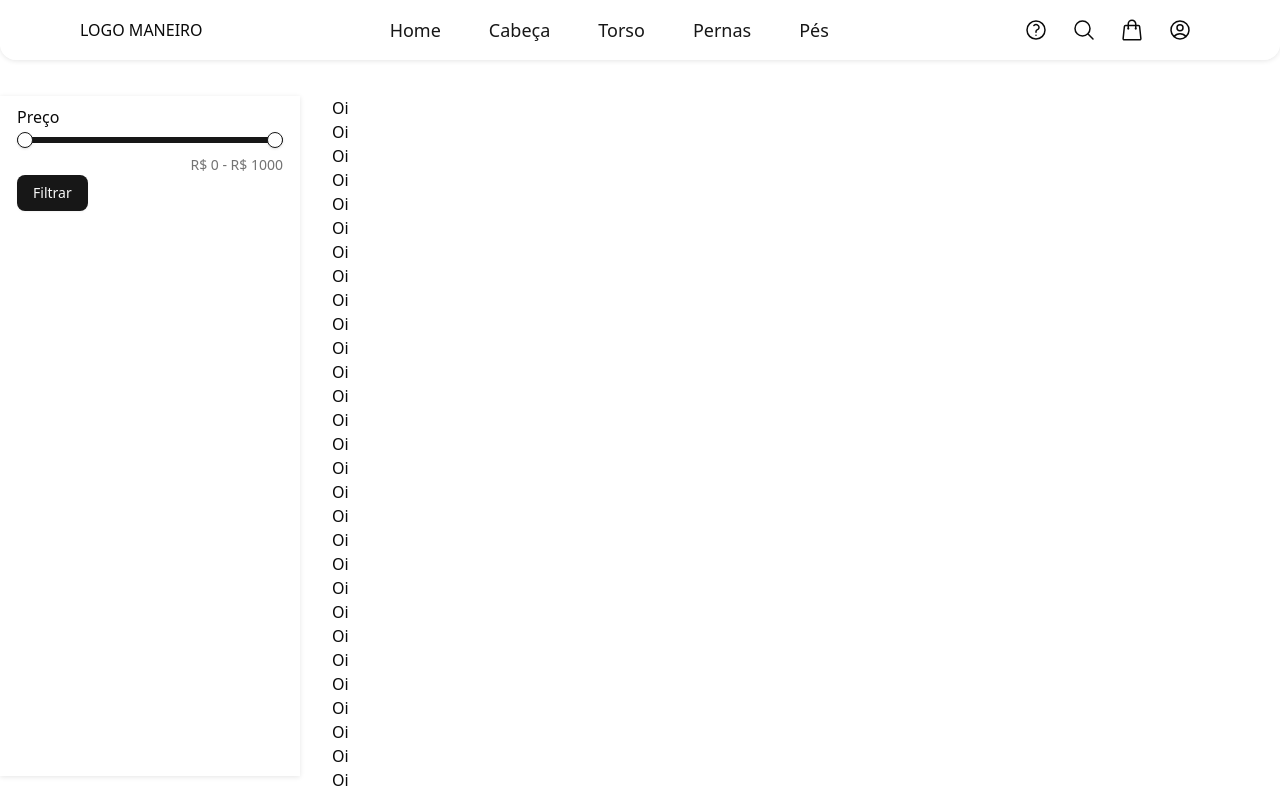
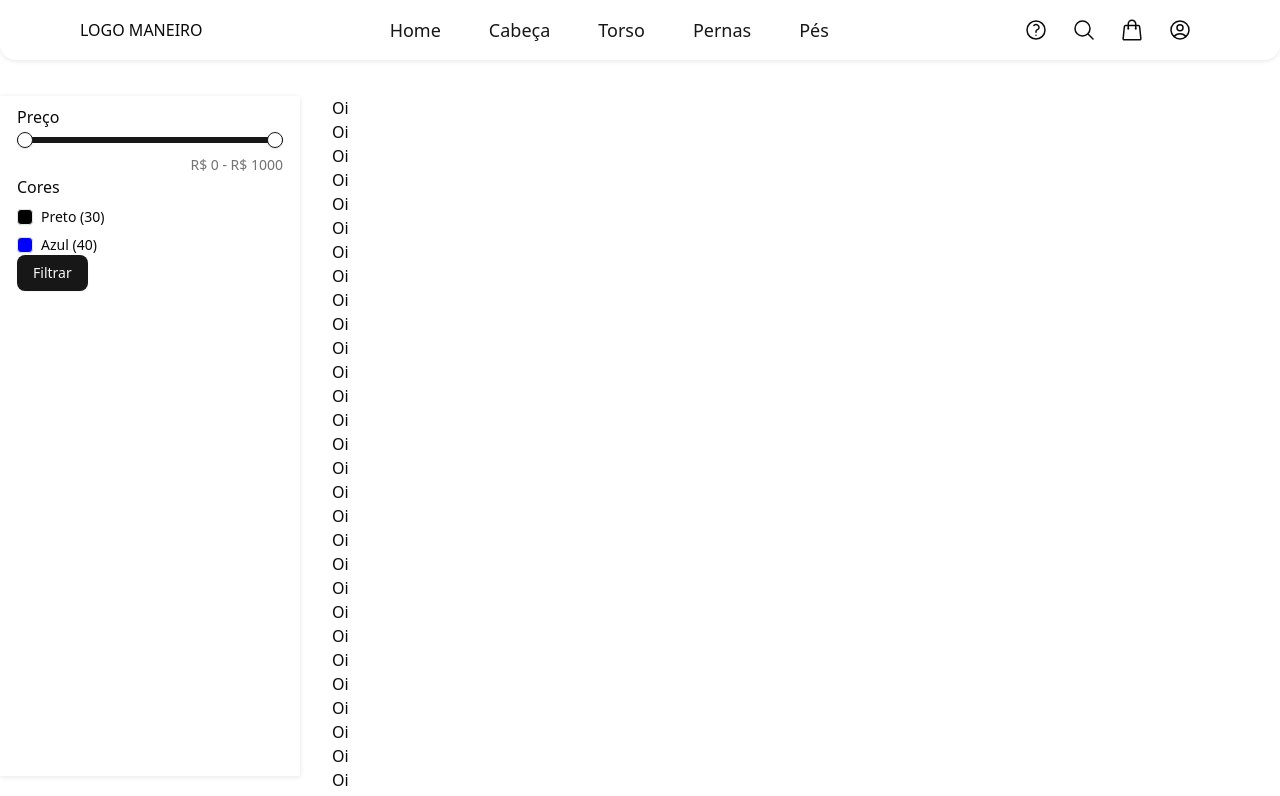
Before and after one commit to GDDario/alive-ecommerce, a Next.js app in the folder app/: page /categoria/cabeca in a window 1280 px wide. Shown: the top 796 px of the page. Built offline with nearby package versions, Linux system fonts and the light colour scheme.

Commit message:
feat(app): integrate checkbox filter with the form

```diff
--- a/app/mock/head-filters-mock.tsx
+++ b/app/mock/head-filters-mock.tsx
@@ -12,25 +12,25 @@ const HeadFiltersMock = (): any[] => [
         "minimum": 0,
         "maximum": 1000,
     },
-    // {
-    //     "type": "checkbox",
-    //     "name": "colors",
-    //     "label": "Cores",
-    //     "options": [
-    //         {
-    //             "label": "Preto",
-    //             "value": "black",
-    //             "quantity": 30,
-    //             "color": "#000"
-    //         },
-    //         {
-    //             "label": "Azul",
-    //             "value": "blue",
-    //             "quantity": 40,
-    //             "color": "#00f"
-    //         },
-    //     ],
-    // },
+    {
+        "type": "checkbox",
+        "name": "colors",
+        "label": "Cores",
+        "options": [
+            {
+                "label": "Preto",
+                "value": "black",
+                "quantity": 30,
+                "color": "#000"
+            },
+            {
+                "label": "Azul",
+                "value": "blue",
+                "quantity": 40,
+                "color": "#00f"
+            },
+        ],
+    },
     // {
     //     "type": "checkbox",
     //     "name": "size",
--- a/app/package.json
+++ b/app/package.json
@@ -10,6 +10,7 @@
   },
   "dependencies": {
     "@hookform/resolvers": "^5.0.1",
+    "@radix-ui/react-checkbox": "^1.3.1",
     "@radix-ui/react-label": "^2.1.6",
     "@radix-ui/react-radio-group": "^1.3.6",
     "@radix-ui/react-separator": "^1.1.6",
--- /dev/null
+++ b/app/src/app/Components/SideMenu/Filters/CheckboxFilter.tsx
@@ -0,0 +1,75 @@
+import React from "react";
+import {FormItem, FormLabel, FormMessage} from "@/components/ui/form";
+import {Slider} from "@/components/ui/slider";
+import {Controller} from "react-hook-form";
+import {CheckboxOption} from "@/types/filters";
+import {Checkbox} from "@/components/ui/checkbox";
+
+type CheckboxFilterProps = {
+    name: string;
+    label: string;
+    options: CheckboxOption[];
+    control: any;
+};
+
+const CheckboxFilter: React.FC<CheckboxFilterProps> = ({ name, label, options, control }) => {
+    const generateLabelText = (option: CheckboxOption): string => {
+        let text = option.label;
+
+        if (option.quantity !== undefined) {
+            text += ` (${option.quantity})`;
+        }
+
+        return text;
+    }
+
+    // const generateCheckboxStyle = (color?: string): object => {
+    //
+    // }
+
+    return (
+        <FormItem>
+            <FormLabel>{label}</FormLabel>
+
+            <Controller
+                control={control}
+                name={name}
+                defaultValue={[]}
+                render={({ field }) => {
+                    const value = field.value ?? [];
+
+                    return (
+                        <div className="flex flex-col gap-2">
+                            {options.map((option: CheckboxOption) => {
+                                const isChecked = value.includes(option.value);
+
+                                const handleChange = () => {
+                                    if (isChecked) {
+                                        field.onChange(value.filter((v: string) => v !== option.value));
+                                    } else {
+                                        field.onChange([...value, option.value]);
+                                    }
+                                };
+
+                                return (
+                                    <div className="flex items-center gap-2" key={option.value}>
+                                        <Checkbox
+                                            checked={isChecked}
+                                            onCheckedChange={handleChange}
+                                            style={{backgroundColor: option.color ? option.color: "black"}}
+                                        />
+                                        <span className="text-sm">{generateLabelText(option)}</span>
+                                    </div>
+                                );
+                            })}
+                        </div>
+                    );
+                }}
+            />
+
+            <FormMessage />
+        </FormItem>
+    );
+};
+
+export default CheckboxFilter;
--- a/app/src/app/Components/SideMenu/Filters/RangeFilter.tsx
+++ b/app/src/app/Components/SideMenu/Filters/RangeFilter.tsx
@@ -1,8 +1,6 @@
-import React, {FormEvent, useState} from "react";
-import {FormControl, FormDescription, FormItem, FormLabel, FormMessage} from "@/components/ui/form";
-import {Input} from "@/components/ui/input";
+import React from "react";
+import {FormItem, FormLabel, FormMessage} from "@/components/ui/form";
 import {Slider} from "@/components/ui/slider";
-import {SliderRange} from "@radix-ui/react-slider";
 import {Controller} from "react-hook-form";
 
 type RangeFilterProps = {
--- a/app/src/app/Components/SideMenu/FiltersDictionary.ts
+++ b/app/src/app/Components/SideMenu/FiltersDictionary.ts
@@ -1,8 +1,9 @@
 import RangeFilter from "@/app/Components/SideMenu/Filters/RangeFilter";
+import CheckboxFilter from "@/app/Components/SideMenu/Filters/CheckboxFilter";
 
 const FiltersDictionary = {
     "range": RangeFilter,
-    // "checkbox": RangeFilter,
+    "checkbox": CheckboxFilter,
 };
 
 export default FiltersDictionary;
--- a/app/src/app/Components/SideMenu/SideMenu.tsx
+++ b/app/src/app/Components/SideMenu/SideMenu.tsx
@@ -1,11 +1,9 @@
 'use client';
 
-import React, {ReactNode, useEffect} from "react";
+import React, {useEffect} from "react";
 import FiltersDictionary from "@/app/Components/SideMenu/FiltersDictionary";
 import {useFilters} from "@/app/context/FilterContext";
-import RangeFilter from "@/app/Components/SideMenu/Filters/RangeFilter";
 import {useForm} from "react-hook-form";
-import {z} from "zod";
 import {zodResolver} from "@hookform/resolvers/zod";
 import {Form} from "@/components/ui/form";
 import {buildZodSchemaFromFilters} from "@/utils/zodBuilder";
--- /dev/null
+++ b/app/src/components/ui/checkbox.tsx
@@ -0,0 +1,32 @@
+"use client"
+
+import * as React from "react"
+import * as CheckboxPrimitive from "@radix-ui/react-checkbox"
+import { CheckIcon } from "lucide-react"
+
+import { cn } from "@/lib/utils"
+
+function Checkbox({
+  className,
+  ...props
+}: React.ComponentProps<typeof CheckboxPrimitive.Root>) {
+  return (
+    <CheckboxPrimitive.Root
+      data-slot="checkbox"
+      className={cn(
+        "peer border-input dark:bg-input/30 data-[state=checked]:bg-primary data-[state=checked]:text-primary-foreground dark:data-[state=checked]:bg-primary data-[state=checked]:border-primary focus-visible:border-ring focus-visible:ring-ring/50 aria-invalid:ring-destructive/20 dark:aria-invalid:ring-destructive/40 aria-invalid:border-destructive size-4 shrink-0 rounded-[4px] border shadow-xs transition-shadow outline-none focus-visible:ring-[3px] disabled:cursor-not-allowed disabled:opacity-50",
+        className
+      )}
+      {...props}
+    >
+      <CheckboxPrimitive.Indicator
+        data-slot="checkbox-indicator"
+        className="flex items-center justify-center text-current transition-none"
+      >
+        <CheckIcon className="size-3.5" />
+      </CheckboxPrimitive.Indicator>
+    </CheckboxPrimitive.Root>
+  )
+}
+
+export { Checkbox }
--- /dev/null
+++ b/app/src/types/filters.ts
@@ -0,0 +1,6 @@
+export type CheckboxOption = {
+    label: string;
+    value: string | number;
+    quantity?: number;
+    color?: string;
+};
```
Also changed, not shown: 1 other file (tests, documents, lock files or other folders).
